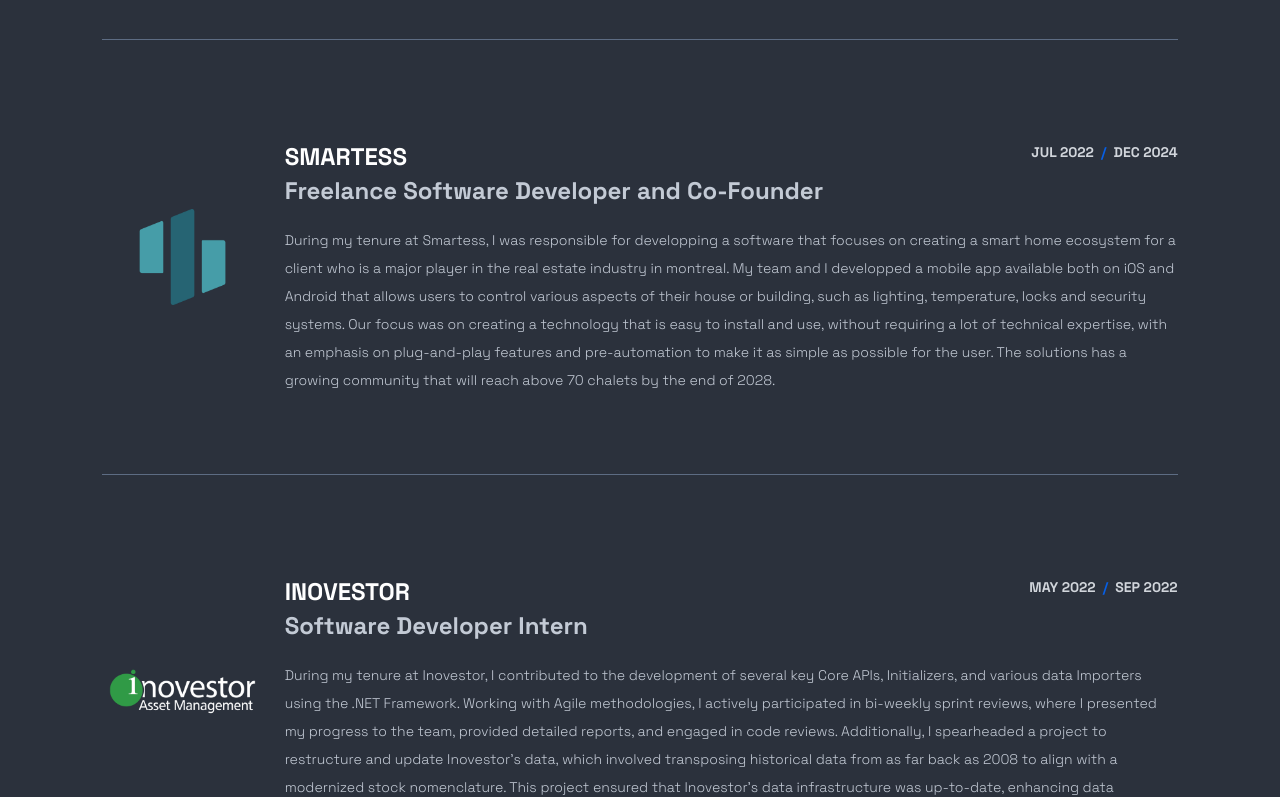
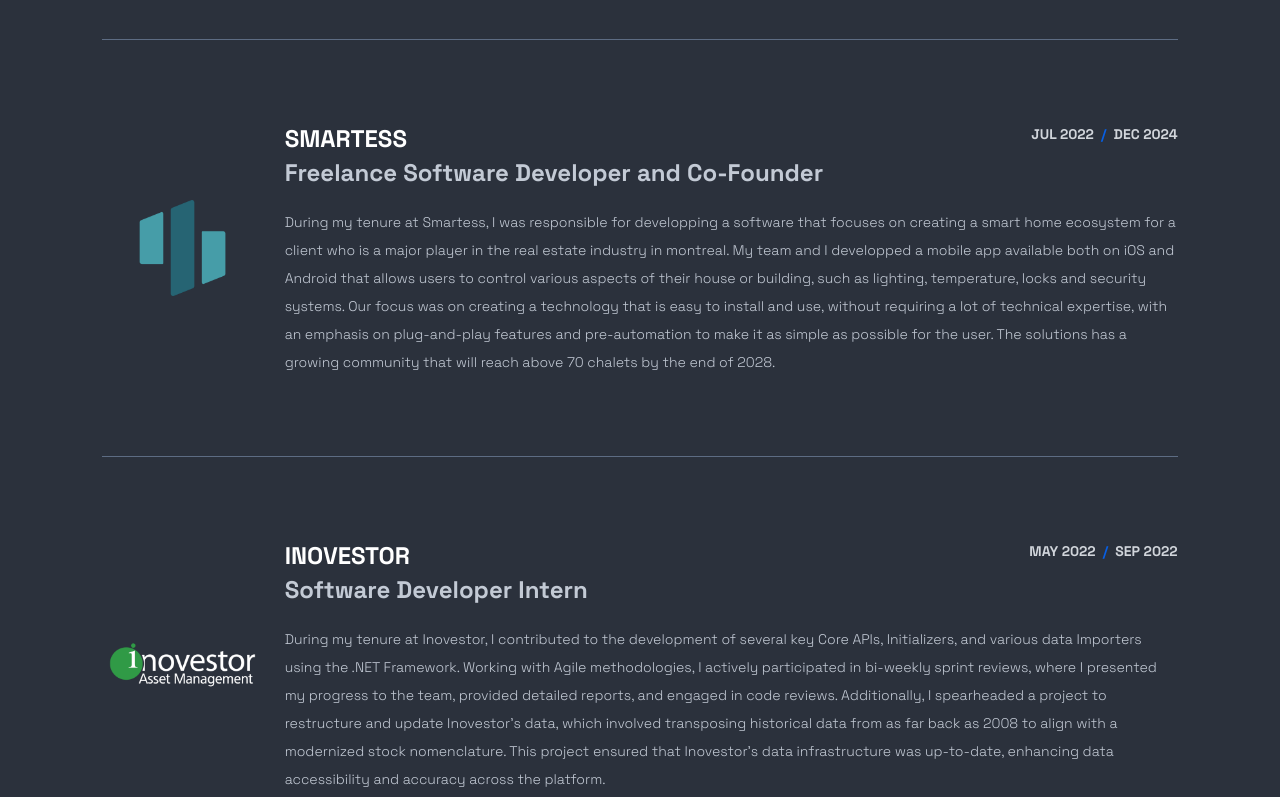
Before and after one commit to dbreton333/david.breton.web, a Next.js app: page / in a window 1280 px wide. Shown: the part 2584-3381 px from the top of the page. Built offline with nearby package versions, Linux system fonts and the light colour scheme.

Commit message:
vis 2 correct

```diff
--- a/src/app/components/molecules/Experience.module.css
+++ b/src/app/components/molecules/Experience.module.css
@@ -53,7 +53,6 @@
     flex-direction: column;
     align-items: center;
     width: 100%;
-    padding-top: 2%;
     padding-bottom: 2%;
 }
 .title {
```
